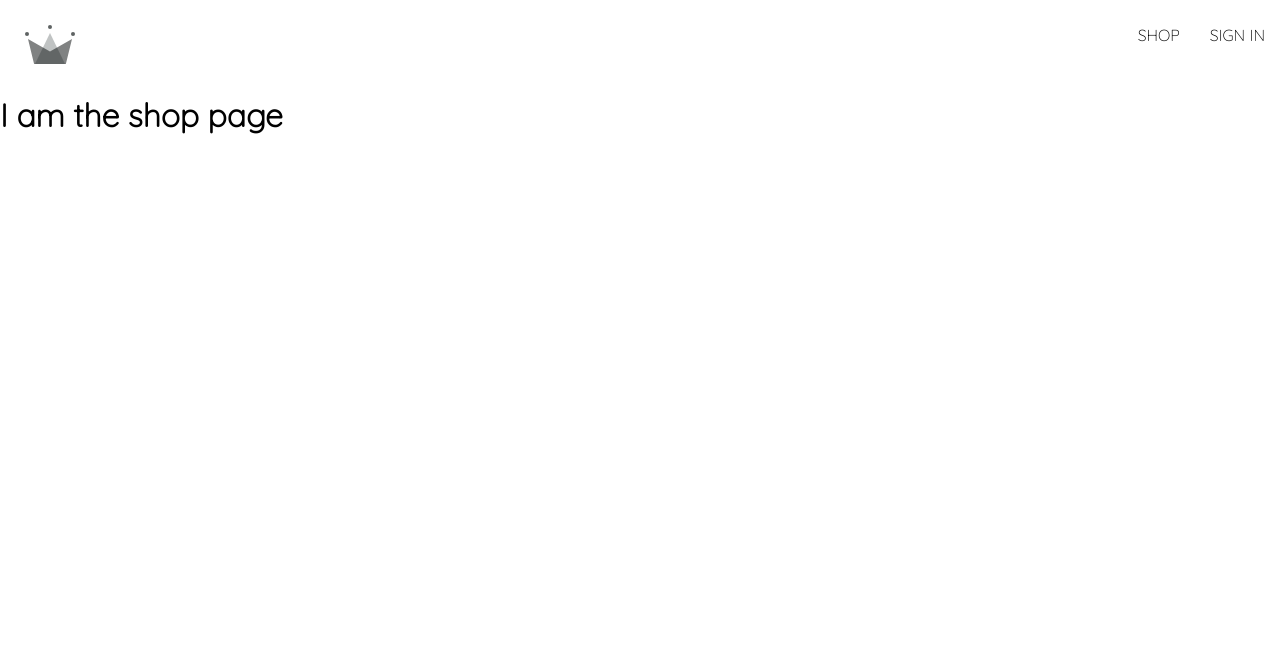
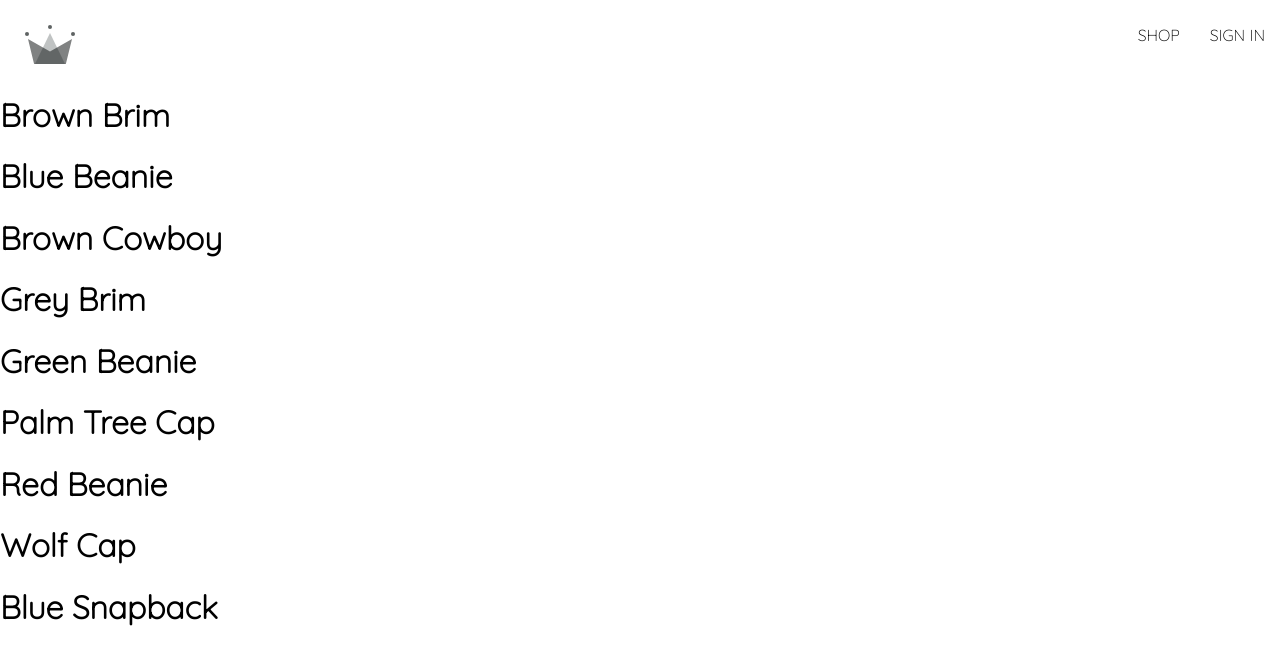
Before and after one commit to rizamoyi/crwn-clothing, a React (Create React App) app: page /shop in a window 1280 px wide. Shown: the top 664 px of the page. Built offline with nearby package versions, Linux system fonts and the light colour scheme; no server answers.

Commit message:
add products context

```diff
--- a/src/App.js
+++ b/src/App.js
@@ -3,10 +3,7 @@
 import Navigation from './routes/navigation/navigation.component';
 import Authentication from './routes/authentication/authentication.component';
 import Home from './routes/home/home.component';
-
-const Shop = () => {
-  return <h1>I am the shop page</h1>;
-};
+import Shop from './routes/shop/shop.component';
 
 const App = () => {
   return (
--- /dev/null
+++ b/src/contexts/products.context.js
@@ -0,0 +1,18 @@
+import { createContext, useState } from 'react';
+
+import PRODUCTS from '../shop-data.json';
+
+export const ProductsContext = createContext({
+  products: [],
+});
+
+export const ProductsProvider = ({ children }) => {
+  const [products, setProducts] = useState(PRODUCTS);
+  const value = { products };
+
+  return (
+    <ProductsContext.Provider value={value}>
+      {children}
+    </ProductsContext.Provider>
+  );
+};
--- a/src/index.js
+++ b/src/index.js
@@ -4,6 +4,7 @@
 
 import App from './App';
 import { UserProvider } from './contexts/user.context';
+import { ProductsProvider } from './contexts/products.context';
 
 import './index.scss';
 
@@ -13,7 +14,9 @@
   <React.StrictMode>
     <BrowserRouter>
       <UserProvider>
-        <App />
+        <ProductsProvider>
+          <App />
+        </ProductsProvider>
       </UserProvider>
     </BrowserRouter>
   </React.StrictMode>
--- /dev/null
+++ b/src/routes/shop/shop.component.jsx
@@ -0,0 +1,19 @@
+import { useContext } from 'react';
+
+import { ProductsContext } from '../../contexts/products.context';
+
+const Shop = () => {
+  const { products } = useContext(ProductsContext);
+
+  return (
+    <div>
+      {products.map(({ id, name }) => (
+        <div key={id}>
+          <h1>{name}</h1>
+        </div>
+      ))}
+    </div>
+  );
+};
+
+export default Shop;
--- /dev/null
+++ b/src/shop-data.json
@@ -0,0 +1,56 @@
+[
+  {
+    "id": 1,
+    "name": "Brown Brim",
+    "imageUrl": "https://i.ibb.co/ZYW3VTp/brown-brim.png",
+    "price": 25
+  },
+  {
+    "id": 2,
+    "name": "Blue Beanie",
+    "imageUrl": "https://i.ibb.co/ypkgK0X/blue-beanie.png",
+    "price": 18
+  },
+  {
+    "id": 3,
+    "name": "Brown Cowboy",
+    "imageUrl": "https://i.ibb.co/QdJwgmp/brown-cowboy.png",
+    "price": 35
+  },
+  {
+    "id": 4,
+    "name": "Grey Brim",
+    "imageUrl": "https://i.ibb.co/RjBLWxB/grey-brim.png",
+    "price": 25
+  },
+  {
+    "id": 5,
+    "name": "Green Beanie",
+    "imageUrl": "https://i.ibb.co/YTjW3vF/green-beanie.png",
+    "price": 18
+  },
+  {
+    "id": 6,
+    "name": "Palm Tree Cap",
+    "imageUrl": "https://i.ibb.co/rKBDvJX/palm-tree-cap.png",
+    "price": 14
+  },
+  {
+    "id": 7,
+    "name": "Red Beanie",
+    "imageUrl": "https://i.ibb.co/bLB646Z/red-beanie.png",
+    "price": 18
+  },
+  {
+    "id": 8,
+    "name": "Wolf Cap",
+    "imageUrl": "https://i.ibb.co/1f2nWMM/wolf-cap.png",
+    "price": 14
+  },
+  {
+    "id": 9,
+    "name": "Blue Snapback",
+    "imageUrl": "https://i.ibb.co/X2VJP2W/blue-snapback.png",
+    "price": 16
+  }
+]
```
